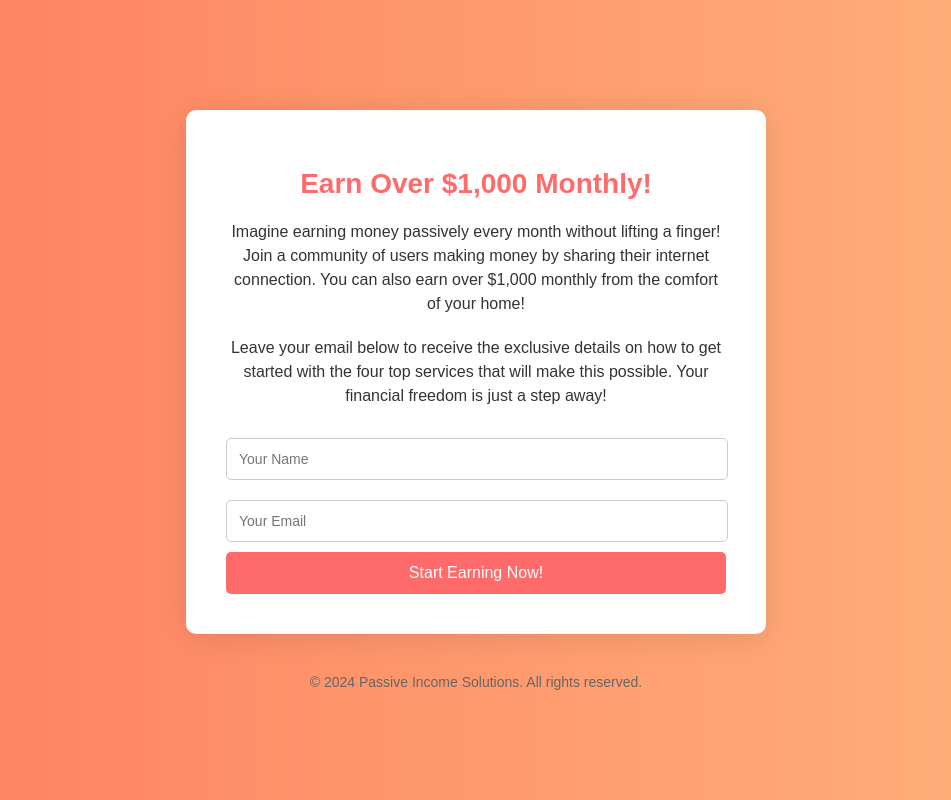
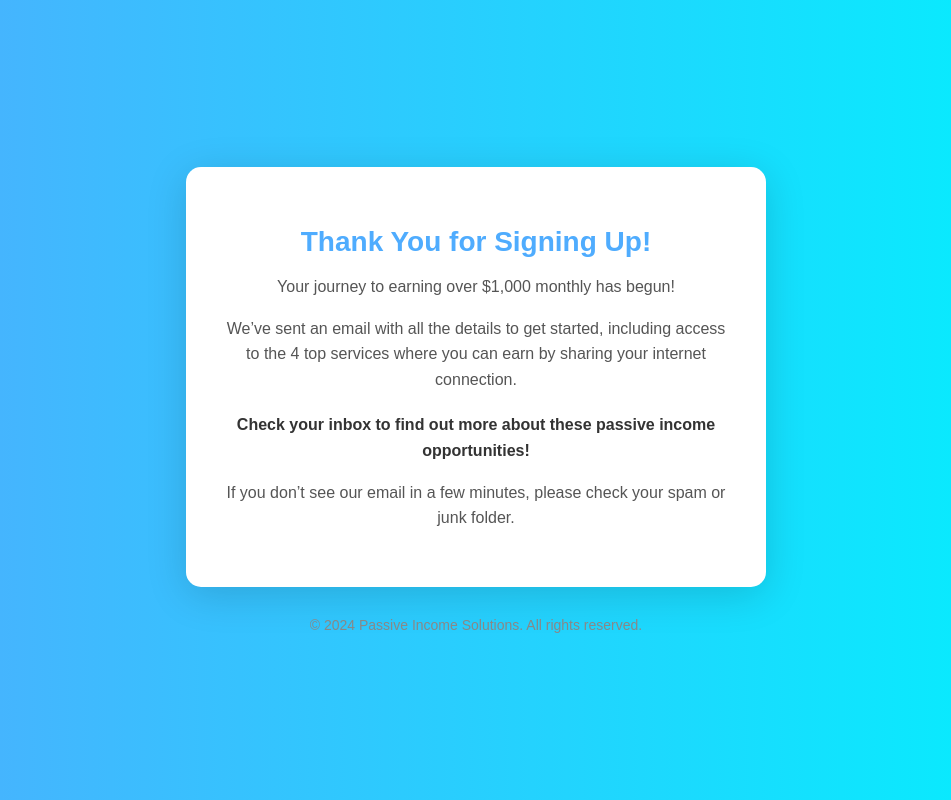
Before and after one commit to earnmoneytm/shortener.github.io, a plain HTML site: page index.html in a window 1280 px wide. Shown: the whole page, without its empty margins (164-1115 px from the left). Drawn offline with Linux system fonts and the light colour scheme.

Commit message:
Add files via upload

```diff
--- a/index.html
+++ b/index.html
@@ -1,128 +1,70 @@
 <!DOCTYPE html>
 <html lang="en">
-
 <head>
     <meta charset="UTF-8">
     <meta name="viewport" content="width=device-width, initial-scale=1.0">
-    <title>Earn $1,000 Monthly Passively!</title>
+    <title>Thank You - Start Earning Now!</title>
     <style>
         body {
-            font-family: 'Arial', sans-serif;
-            margin: 0;
-            padding: 0;
-            background: linear-gradient(to right, #ff7e5f, #feb47b);
+            font-family: Arial, sans-serif;
+            background: linear-gradient(to right, #4facfe, #00f2fe);
             color: #333;
             display: flex;
             flex-direction: column;
             align-items: center;
             justify-content: center;
             min-height: 100vh;
+            margin: 0;
         }
 
         .container {
             background: white;
-            border-radius: 10px;
-            box-shadow: 0 4px 30px rgba(0, 0, 0, 0.1);
+            border-radius: 15px;
+            box-shadow: 0 8px 40px rgba(0, 0, 0, 0.15);
             padding: 40px;
             max-width: 500px;
-            width: 100%;
+            width: 90%;
             text-align: center;
         }
 
         h1 {
-            margin-bottom: 20px;
+            color: #4facfe;
             font-size: 28px;
-            color: #ff6b6b;
+            margin-bottom: 15px;
         }
 
         p {
-            margin-bottom: 20px;
             font-size: 16px;
-            line-height: 1.5;
+            line-height: 1.6;
+            color: #555;
         }
 
-        input {
-            padding: 12px;
-            margin: 10px 0;
-            width: calc(100% - 24px);
-            border: 1px solid #ccc;
-            border-radius: 5px;
-            font-size: 14px;
+        .message {
+            margin-top: 20px;
+            color: #333;
+            font-weight: bold;
         }
 
-        button {
-            padding: 12px;
-            width: 100%;
-            border: none;
-            border-radius: 5px;
-            background-color: #ff6b6b;
-            color: white;
-            font-size: 16px;
-            cursor: pointer;
-            transition: background-color 0.3s;
-        }
-
-        button:hover {
-            background-color: #ff4b4b;
-        }
-
-        footer {
-            margin-top: 40px;
+        .footer {
+            margin-top: 30px;
             font-size: 14px;
-            color: #666;
+            color: #888;
         }
     </style>
 </head>
-
 <body>
     <div class="container">
-        <h1>Earn Over $1,000 Monthly!</h1>
-        <p>Imagine earning money passively every month without lifting a finger! Join a community of users making money by sharing their internet connection. You can also earn over $1,000 monthly from the comfort of your home!</p>
+        <h1>Thank You for Signing Up!</h1>
+        <p>Your journey to earning over $1,000 monthly has begun!</p>
+        <p>We’ve sent an email with all the details to get started, including access to the 4 top services where you can earn by sharing your internet connection.</p>
 
-        <p>Leave your email below to receive the exclusive details on how to get started with the four top services that will make this possible. Your financial freedom is just a step away!</p>
+        <p class="message">Check your inbox to find out more about these passive income opportunities!</p>
 
-        <form id="registrationForm">
-            <input type="text" id="name" name="NAME" required placeholder="Your Name">
-            <input type="email" id="email" name="EMAIL" required placeholder="Your Email">
-            <button type="submit">Start Earning Now!</button>
-        </form>
+        <p>If you don’t see our email in a few minutes, please check your spam or junk folder.</p>
     </div>
 
-    <footer>
+    <footer class="footer">
         &copy; 2024 Passive Income Solutions. All rights reserved.
     </footer>
-
-    <script>
-        document.getElementById('registrationForm').onsubmit = function(event) {
-            event.preventDefault();
-            const formData = new FormData(this);
-            fetch('https://script.google.com/macros/s/AKfycbxK42s_ub2cFsBmRL_hzsJBl3rV4ozz49ynm6BBcTGlJ6yQXRWo7UgNM-WmEqIT_PAb2Q/exec', {
-                method: 'POST',
-                body: formData,
-            })
-            .then(response => {
-                // Verifica que la respuesta sea correcta
-                if (!response.ok) {
-                    throw new Error('Network response was not ok');
-                }
-                return response.text();
-            })
-            .then(data => {
-                // Asegúrate de que el envío se haya procesado correctamente antes de redirigir
-                if (data.includes('Success')) {
-                    // Redirigir a la página de agradecimiento
-                    window.location.href = 'https://earnmoneytm.github.io/gracias.html';
-                } else {
-                    throw new Error('Unexpected response from the server');
-                }
-            })
-            .catch(error => {
-                console.error('Error:', error);
-                // Comentado para evitar la alerta
-                // alert('There was an error sending your data: ' + error.message);
-            });
-        };
-    </script>
 </body>
-
 </html>
```
